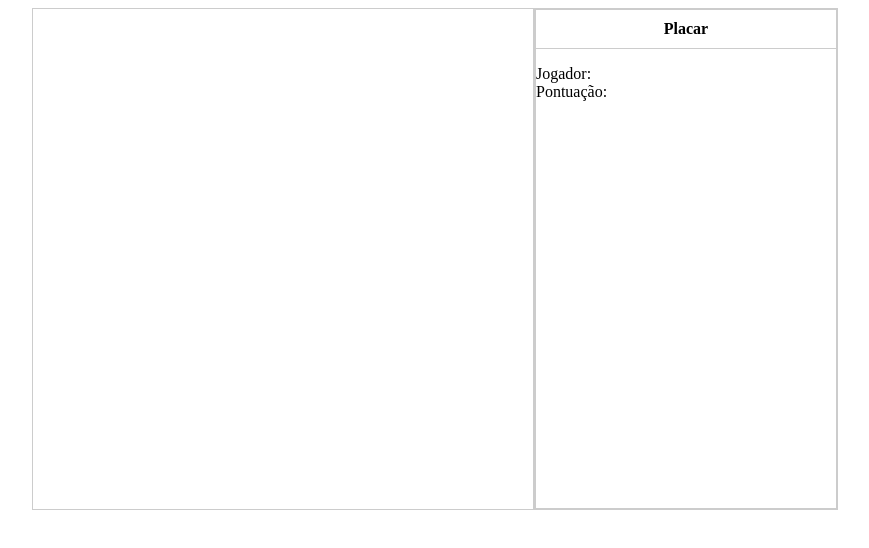
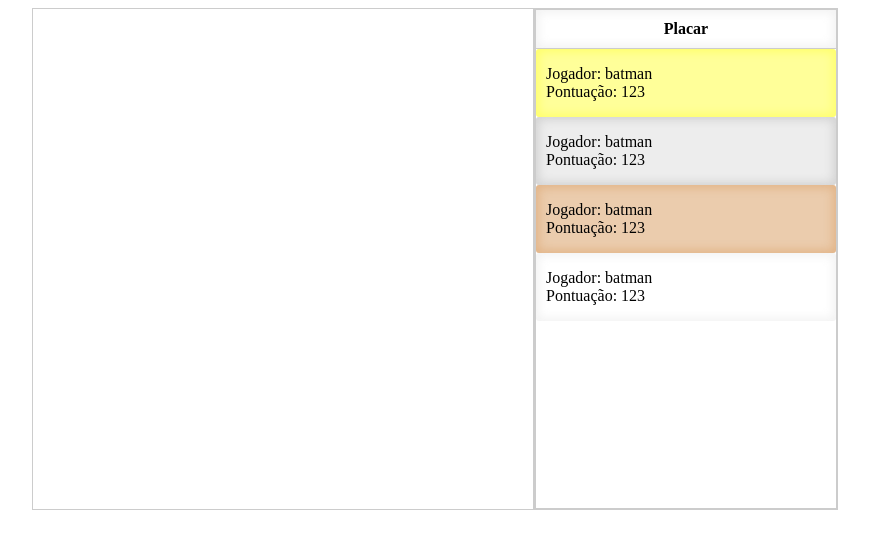
Before and after one commit to gumberss/Games, a Next.js app in the folder Javascript/Fruits/: page / in a window 1280 px wide. Shown: the top 548 px of the page, without its empty margins (205-1074 px from the left). Built offline with nearby package versions, Linux system fonts and the light colour scheme; no server answers.

Commit message:
feat: Made colors of first, second and third players on score screen and stilized player score

```diff
--- /dev/null
+++ b/Javascript/Fruits/components/player-score.js
@@ -0,0 +1,36 @@
+export default (props) => {
+
+    const { player } = props
+
+    const changesScoreStyle = styles[player.position] || {}
+
+    const scoreStyle = {...styles.defaultPlayerStyle, ...changesScoreStyle}
+
+    return (<div style = {scoreStyle}>
+        <p>
+            Jogador: {player.name}
+            <br />
+            Pontuação: {player.score}
+        </p>
+    </div>)
+}
+
+const styles = {
+    defaultPlayerStyle: {
+        paddingLeft: '10px',
+        borderRadius: '3px',
+        boxShadow: '0 0 10px 3px rgba(211, 211, 211, 0.3) inset',
+    },
+    first: {
+        backgroundColor: 'rgba(255, 255, 0, 0.4)',
+        boxShadow: '0 0 10px 3px rgba(255, 255, 0, 0.3) inset',
+    },
+    second: {
+        backgroundColor: 'rgba(211, 211, 211, 0.4)',
+        boxShadow: '0 0 10px 3px rgba(211, 211, 211, 1) inset',
+    },
+    third: {
+        backgroundColor: 'rgba(205, 127, 50, 0.4)',
+        boxShadow: '0 0 10px 3px rgba(205, 127, 50, 0.3) inset',
+    }
+}
--- a/Javascript/Fruits/components/score-screen.js
+++ b/Javascript/Fruits/components/score-screen.js
@@ -2,38 +2,57 @@ import React from 'react'
 import colors from '../default/colors'
 import text from '../default/text'
 
+import PlayerScore from './player-score'
+
 export default class ScoreScreen extends React.Component {
-
 
     render() {
         return (<div style={styles.scoreContainer}>
             <label style={styles.scoreTitle}> {text.SCORE} </label>
-            <div>
-                <p>
-                    Jogador:
-                    <br/>
-                    Pontuação:
-                </p>
-            </div>
+            <PlayerScore player={{
+                name: 'batman',
+                score: 123,
+                position: 'first'
+            }} />
+
+            <PlayerScore player={{
+                name: 'batman',
+                score: 123,
+                position: 'second'
+            }} />
+
+            <PlayerScore player={{
+                name: 'batman',
+                score: 123,
+                position: 'third'
+            }} />
+
+            <PlayerScore player={{
+                name: 'batman',
+                score: 123,
+            }} />
+
+
 
         </div>)
     }
 }
 
-
-
 const styles = {
     scoreContainer: {
         border: '2px solid ' + colors.GRAY,
         width: '300px',
+        maxHeight: '500px',
         display: 'flex',
-        flexDirection: 'column'
+        flexDirection: 'column',
+        overflowY: 'scroll'
     },
     scoreTitle: {
         textAlign: 'center',
         fontWeight: 'bold',
         paddingBottom: '10px',
         paddingTop: '10px',
-        borderBottom: '1px solid ' + colors.GRAY
+        borderBottom: '1px solid ' + colors.GRAY,
+        boxShadow: '0 0 10px 3px rgba(211, 211, 211, 0.3) inset',
     }
 }
```
